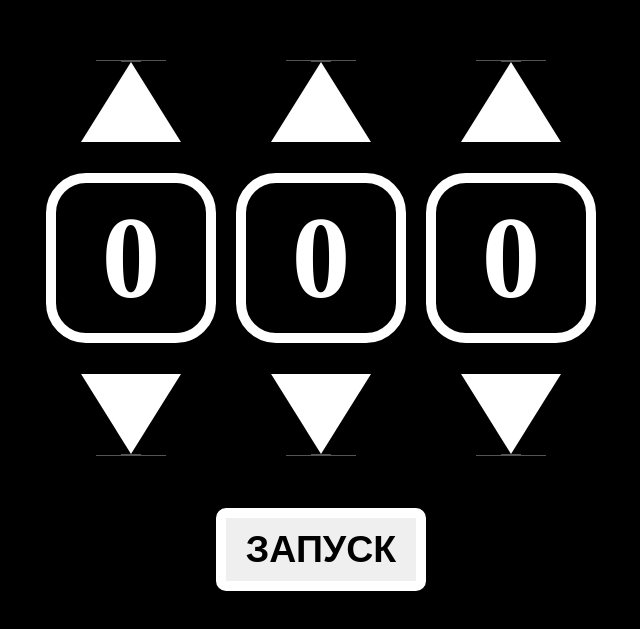
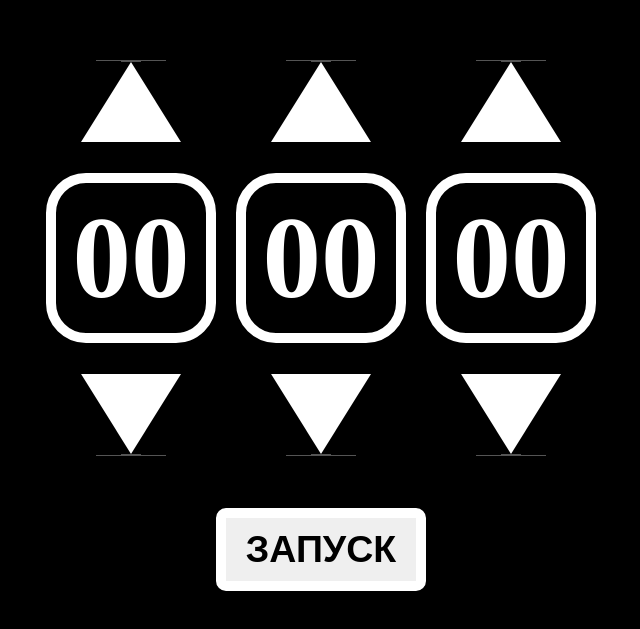
Before and after one commit to amoCRM-syrovezhko-test-task/timer, a React (Create React App) app: page / in a window 1280 px wide. Shown: the part 101-730 px from the top of the page, without its empty margins (319-959 px from the left). Built offline with nearby package versions, Linux system fonts and the light colour scheme.

Commit message:
feat: display 6 digit always: `HH:MM:SS`

```diff
--- a/src/components/Display.jsx
+++ b/src/components/Display.jsx
@@ -5,9 +5,27 @@ const Display = ({time, showBtn}) => {
 
   return (
     <main className='main'>
-      <Field time={time.m} showBtn={showBtn} />
-      <Field time={time.h} showBtn={showBtn} />
-      <Field time={time.s} showBtn={showBtn} />
+      <Field
+        time={
+            (time.m >= 10)
+            ? time.m
+            : "0" + time.m
+          }
+          showBtn={showBtn} />
+      <Field
+        time={
+            (time.h >= 10)
+            ? time.h
+            : "0" + time.h
+          }
+          showBtn={showBtn} />
+      <Field
+        time={
+            (time.s >= 10)
+            ? time.s
+            : "0" + time.s
+          }
+          showBtn={showBtn} />
     </main>
   );
 };
```
